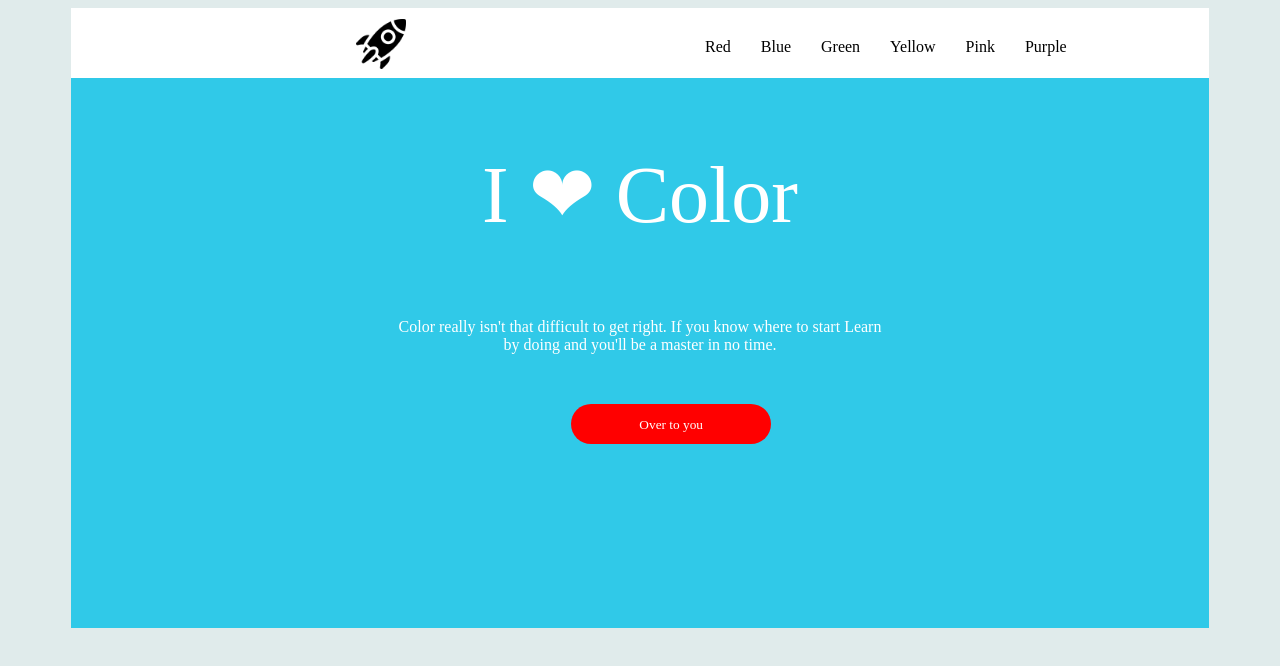
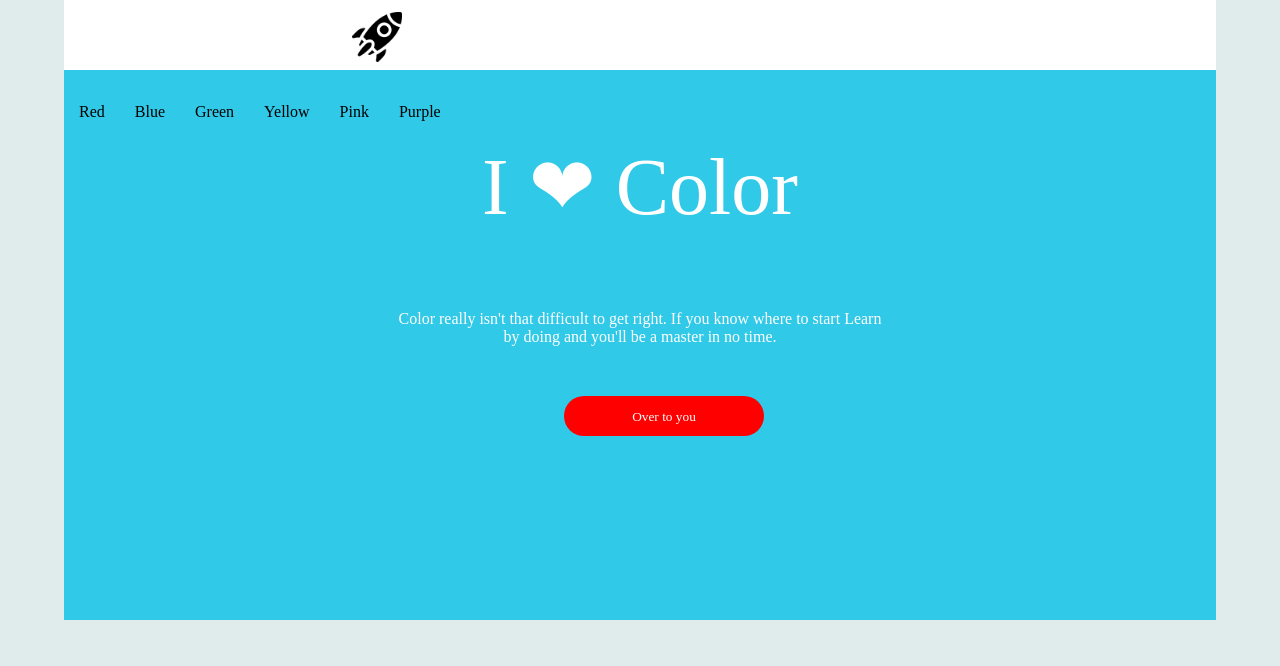
Before and after one commit to harikaatta/Nablasol, a plain HTML site: page index.html in a window 1280 px wide. Drawn offline with Linux system fonts and the light colour scheme.

Commit message:
Update styles.css

```diff
--- a/styles.css
+++ b/styles.css
@@ -1,4 +1,5 @@
 body {
+  margin: 0;
   background-color: #e0ebeb;
 }
 .bluecontainer{
@@ -36,6 +37,13 @@ body {
   width: 50px;
   height: 50;
   cursor:pointer;
+}
+.headerbtnsdiv{
+  float: left;
+  /* margin-top: 1%;
+  margin-bottom: 1%; */
+  width: 550px;
+  height: 50;
 }
 .headerbuttons{
   float: left;
```
